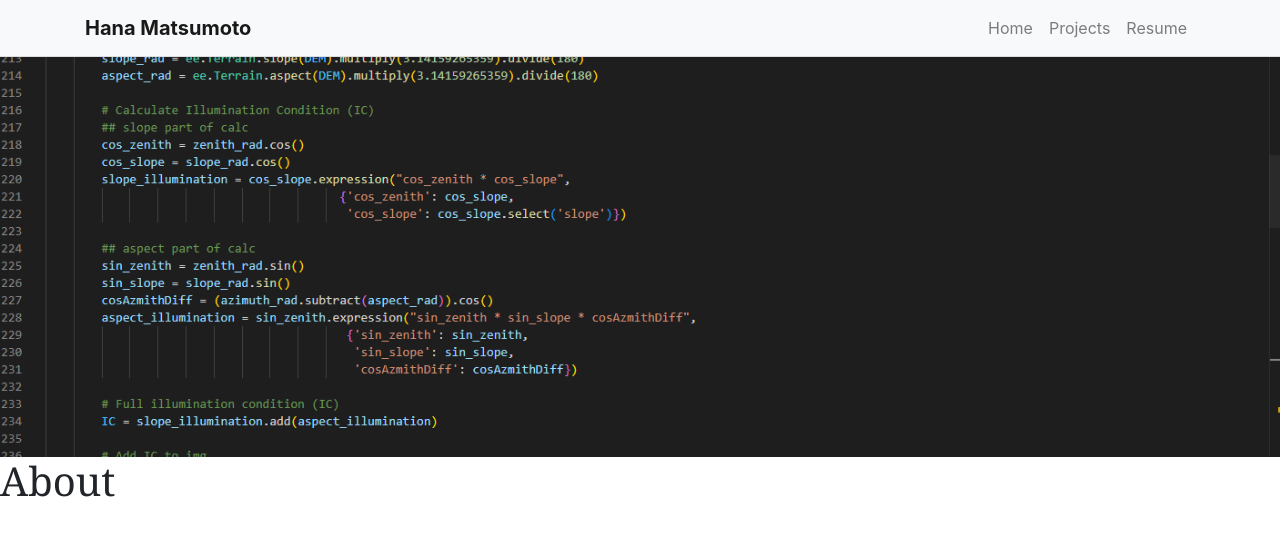
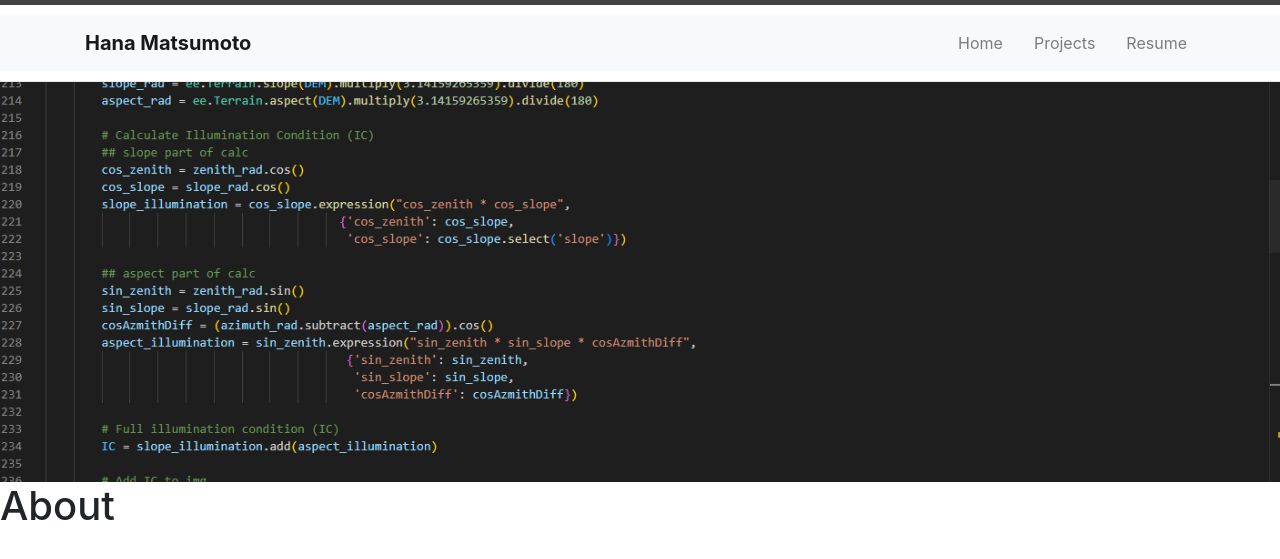
Before and after one commit to hana-matsumoto/hana-matsumoto.github.io, a Jekyll site: the page built from index.md, in a window 1280 px wide. Shown: the top 559 px of the page. Built offline with Jekyll 4.4.1, drawn with Linux system fonts in a browser that asks for light colours.

Commit message:
Update style.css

```diff
--- a/assets/css/style.css
+++ b/assets/css/style.css
@@ -83,34 +83,49 @@ header.header-image img {
   text-transform: none;  /* Remove uppercase transformation */
 }
 
-/* Style for the Navbar Links */
-nav.navbar a.nav-link {
-  font-size: 1rem;          /* Use smaller font size for navigation links */
-  color: #333;              /* Dark text color for navigation links */
-  text-transform: none;
-  padding: 0.5rem 1rem;     /* Adjust padding for spacing */
+/* Site Header Styling */
+.site-header {
+  border-top: 5px solid #424242;   /* Darker top border */
+  border-bottom: 1px solid #e8e8e8; /* Lighter bottom border */
+  min-height: 55.95px;              /* Minimum header height */
+  position: relative;               /* For positioning child elements */
+  padding-top: 10px;                /* Space above the site title */
+  padding-bottom: 10px;             /* Space below the site title */
 }
 
-/* Hover Effect for Navbar Links */
-nav.navbar a.nav-link:hover {
-  color: #007bff;  /* Set the hover color to blue, matching the theme */
+/* Wrapper for Content */
+.wrapper {
+  max-width: calc(800px - (30px * 2));  /* Max width minus padding */
+  margin-right: auto;                  /* Center content */
+  margin-left: auto;                   /* Center content */
+  padding-right: 30px;                 /* Padding on right side */
+  padding-left: 30px;                  /* Padding on left side */
 }
 
-/* Style for Navbar */
-nav.navbar {
-  background-color: #fff;  /* Light background */
-  border-bottom: 1px solid #ddd;  /* Subtle bottom border */
+/* Navbar Spacing and Styling */
+.navbar {
+  padding-top: 10px;                   /* Top padding for navbar */
+  padding-bottom: 10px;                /* Bottom padding for navbar */
 }
 
-nav.navbar-toggler {
-  border-color: #ccc;  /* Subtle border for the menu button */
+.navbar-nav .nav-item {
+  margin-left: 15px;                   /* Space between nav items */
 }
 
-body, .navbar, .nav-link {
-  font-family: -apple-system, BlinkMacSystemFont, "Segoe UI", "Roboto", "Oxygen", "Ubuntu", "Cantarell", "Fira Sans", "Droid Sans", "Helvetica Neue", sans-serif;
+/* Adjust Navbar Brand (Site Title) */
+.navbar-brand {
+  margin-right: 30px;                  /* Distance between site title and nav */
 }
 
-/* Apply the serif font to headings (h1, h2, h3, etc.) */
-h1, h2, h3, h4, h5, h6 {
-  font-family: Georgia, serif;
+/* Navbar Links Styling */
+nav.navbar a.nav-link {
+  font-size: 1rem;                     /* Font size of navigation links */
+  color: #333;                         /* Dark text color */
+  text-transform: capitalize;          /* Capitalize only the first letter */
+  padding: 0.5rem 1rem;                /* Spacing around navigation links */
 }
+
+/* Navbar Links Hover Effect */
+nav.navbar a.nav-link:hover {
+  color: #007bff;                      /* Blue hover effect */
+}
```
